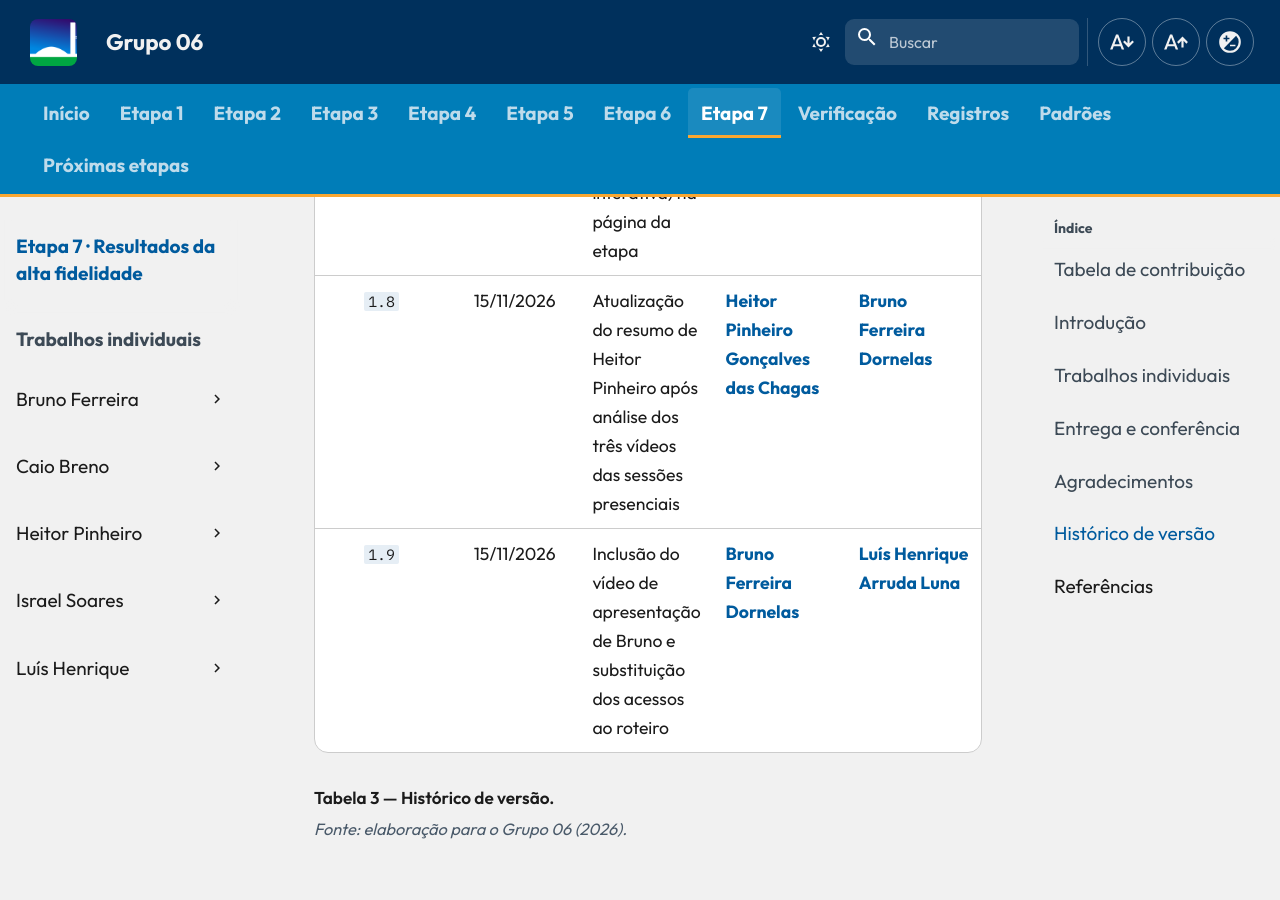
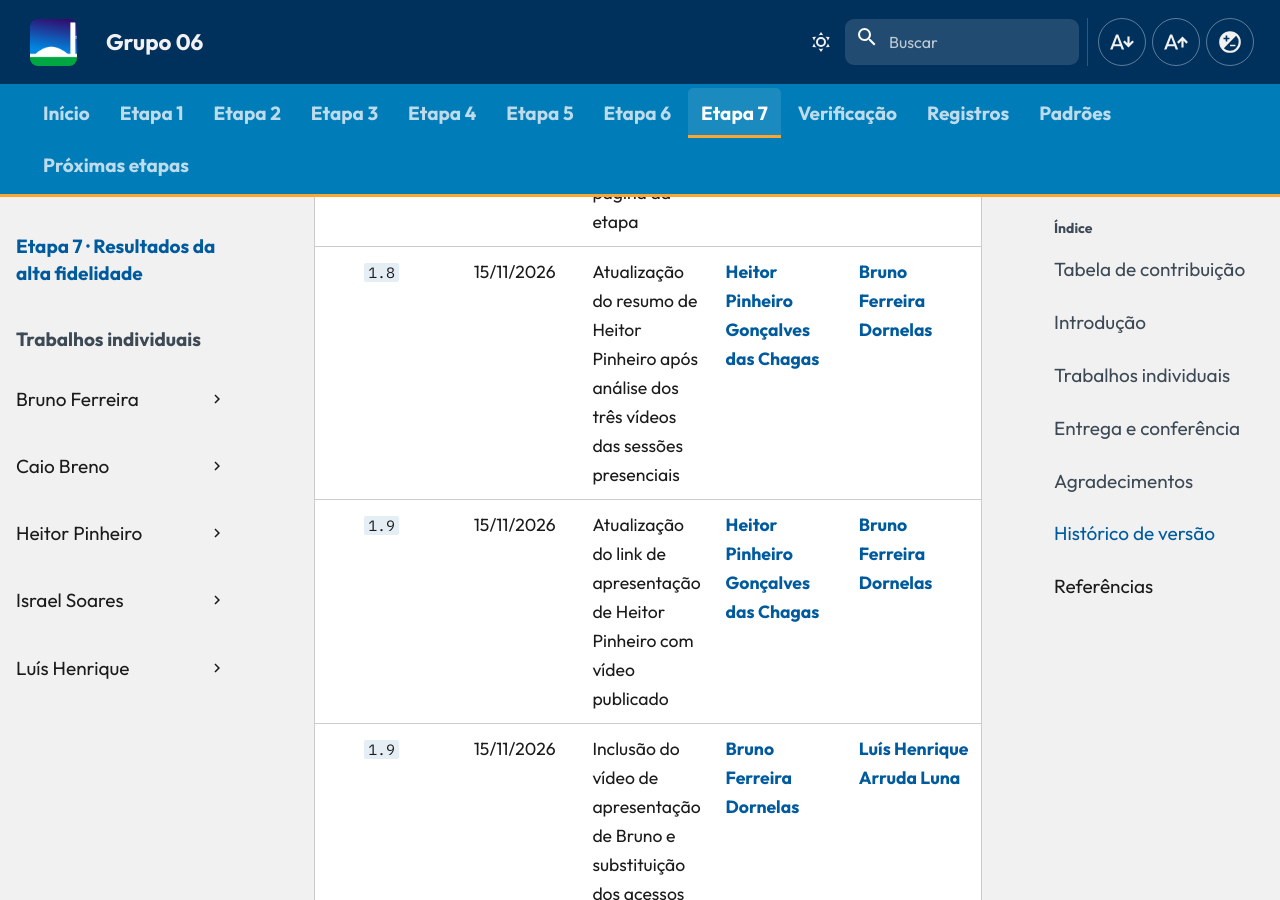
Before and after one commit to Interacao-Humano-Computador/2026.2-Grupo06, an MkDocs documentation site: the page built from docs/entrega-7/index.md, in a window 1280 px wide and 900 px high, scrolled down 6834 px. Built offline with MkDocs 1.6.1 and Material for MkDocs 9.7.7, drawn with Linux system fonts in a browser that asks for light colours; comment, search, counter and statistics services are not loaded; part of the change alters nothing that is shown; some of the changed text lies outside the part shown.

Commit message:
docs(etapa-7): atualiza link da apresentacao de Heitor na pagina da etapa

```diff
--- a/docs/entrega-7/index.md
+++ b/docs/entrega-7/index.md
@@ -54,7 +54,7 @@ A Tabela 2 relaciona o que precisa ser consultado nesta etapa.
 | Gravações e localizadores das evidências | [Vídeos e evidências de Bruno](individual/bruno/evidencias.md) | [Registros audiovisuais](individual/caio/evidencias.md) | [Vídeos e evidências de Heitor](individual/heitor/evidencias.md) | [Registros audiovisuais](individual/israel/evidencias.md) | [Registros audiovisuais](individual/luis/evidencias.md) |
 | Problemas, propostas e pendências de reteste | [Matriz de problemas e reprojeto](individual/bruno/relato-alta-fidelidade.md#5-problemas-e-decisoes-de-reprojeto) | [Decisões de reprojeto](individual/caio/relato-alta-fidelidade.md#problemas-e-decisoes-de-reprojeto) | [Matriz de problemas AF-PR](individual/heitor/relato-alta-fidelidade.md#6-matriz-de-problemas-e-decisoes-de-reprojeto) | [Triagem de Steve Krug](individual/israel/relato-alta-fidelidade.md#problemas-e-decisoes-de-reprojeto-triagem-de-steve-krug) | [Decisões de reprojeto](individual/luis/relato-alta-fidelidade.md#problemas-e-decisoes-de-reprojeto) |
 | Critérios de entrega | [Lista de conferência](../verificacao/listas/etapa-7.md) | [Lista de conferência](../verificacao/listas/etapa-7.md) | [Lista de conferência](../verificacao/listas/etapa-7.md) | [Lista de conferência](../verificacao/listas/etapa-7.md) | [Lista de conferência](../verificacao/listas/etapa-7.md) |
-| Vídeo de apresentação do artefato | [Apresentação de Bruno](../apresentacoes/etapa-07.md#bruno-ferreira-dornelas) | [Apresentação de Caio](../apresentacoes/etapa-07.md#caio-breno-de-souza-bezerra) | [Apresentação de Heitor (pendente de link)](../apresentacoes/etapa-07.md#heitor-pinheiro-goncalves-das-chagas) | [Apresentação de Israel](../apresentacoes/etapa-07.md#israel-soares-de-paiva) | [Apresentação de Luís](../apresentacoes/etapa-07.md#luis-henrique-arruda-luna) |
+| Vídeo de apresentação do artefato | [Apresentação de Bruno](../apresentacoes/etapa-07.md#bruno-ferreira-dornelas) | [Apresentação de Caio](../apresentacoes/etapa-07.md#caio-breno-de-souza-bezerra) | [Apresentação de Heitor](../apresentacoes/etapa-07.md#heitor-pinheiro-goncalves-das-chagas) | [Apresentação de Israel](../apresentacoes/etapa-07.md#israel-soares-de-paiva) | [Apresentação de Luís](../apresentacoes/etapa-07.md#luis-henrique-arruda-luna) |
 
 <p class="caption">Tabela 2 — Acessos da Etapa 7.</p>
 <p class="source">Fonte: plano de ensino e organização do Grupo 06 (2026).</p>
@@ -82,6 +82,7 @@ A Tabela 3 reúne as alterações das duas linhas de trabalho, com numeração c
 | `1.6` | 15/11/2026 | Integração conjunta dos recortes de Bruno e Luís, preservando os acessos e contribuições dos demais integrantes | [Bruno Ferreira Dornelas](https://github.com/brunnf) | [Luís Henrique Arruda Luna](https://github.com/Donnk61) |
 | `1.7` | 15/11/2026 | Integração da estrutura individual de Heitor Pinheiro (audiência pública interativa) na página da etapa | [Heitor Pinheiro Gonçalves das Chagas](https://github.com/Heitorovski01) | [Bruno Ferreira Dornelas](https://github.com/brunnf) |
 | `1.8` | 15/11/2026 | Atualização do resumo de Heitor Pinheiro após análise dos três vídeos das sessões presenciais | [Heitor Pinheiro Gonçalves das Chagas](https://github.com/Heitorovski01) | [Bruno Ferreira Dornelas](https://github.com/brunnf) |
+| `1.9` | 15/11/2026 | Atualização do link de apresentação de Heitor Pinheiro com vídeo publicado | [Heitor Pinheiro Gonçalves das Chagas](https://github.com/Heitorovski01) | [Bruno Ferreira Dornelas](https://github.com/brunnf) |
 | `1.9` | 15/11/2026 | Inclusão do vídeo de apresentação de Bruno e substituição dos acessos ao roteiro | [Bruno Ferreira Dornelas](https://github.com/brunnf) | [Luís Henrique Arruda Luna](https://github.com/Donnk61) |
 
 <p class="caption">Tabela 3 — Histórico de versão.</p>
```
